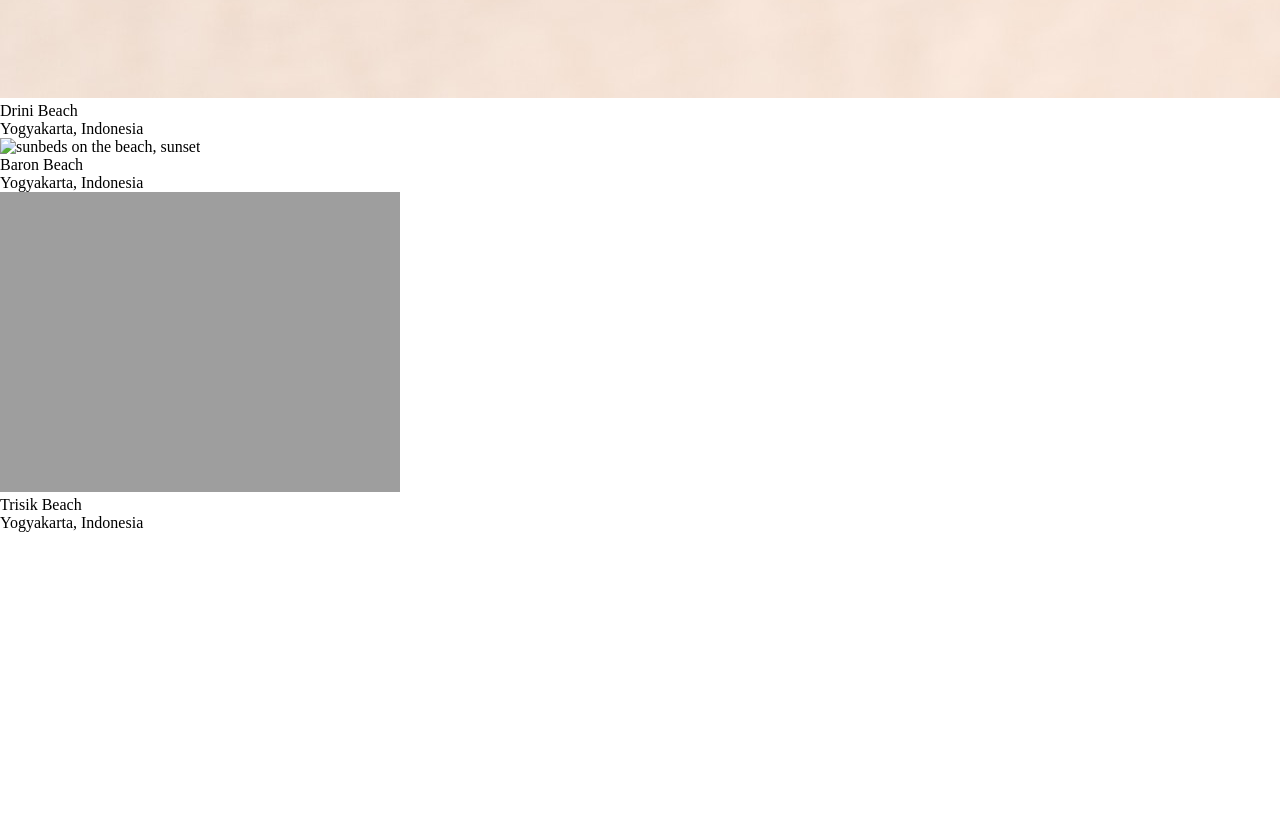
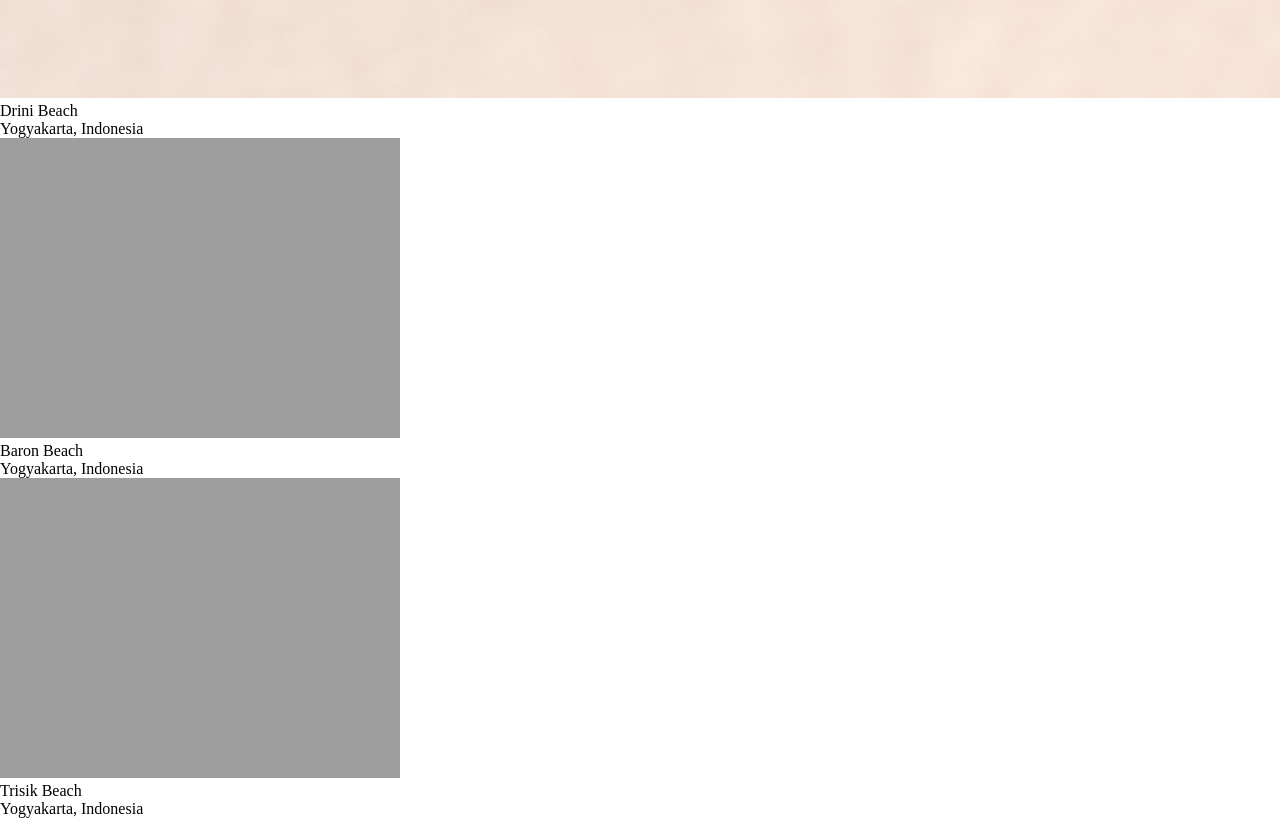
Before and after one commit to SergiyKril/travel_landing, a plain HTML site: page index.html in a window 1280 px wide. Shown: the part 6980-7798 px from the top of the page. Before the commit the page ends 7512 px from the top, so only its background shows below. Drawn offline with Linux system fonts and the light colour scheme; the site is published under a folder, as on GitHub Pages, so addresses that start at the root find nothing.

Commit message:
fix issue with visibilty in github pages

```diff
--- a/index.html
+++ b/index.html
@@ -81,7 +81,7 @@
             <p class="place__location">Yogyakarta, Indonesia</p>
         </div>
         <div class="place__baron">
-            <img src="/img/baron.jpg" alt="sunbeds on the beach, sunset">
+            <img src="img/baron.jpg" alt="sunbeds on the beach, sunset">
             <p class="place__name">Baron Beach</p>
             <p class="place__location">Yogyakarta, Indonesia</p>
         </div>
```
